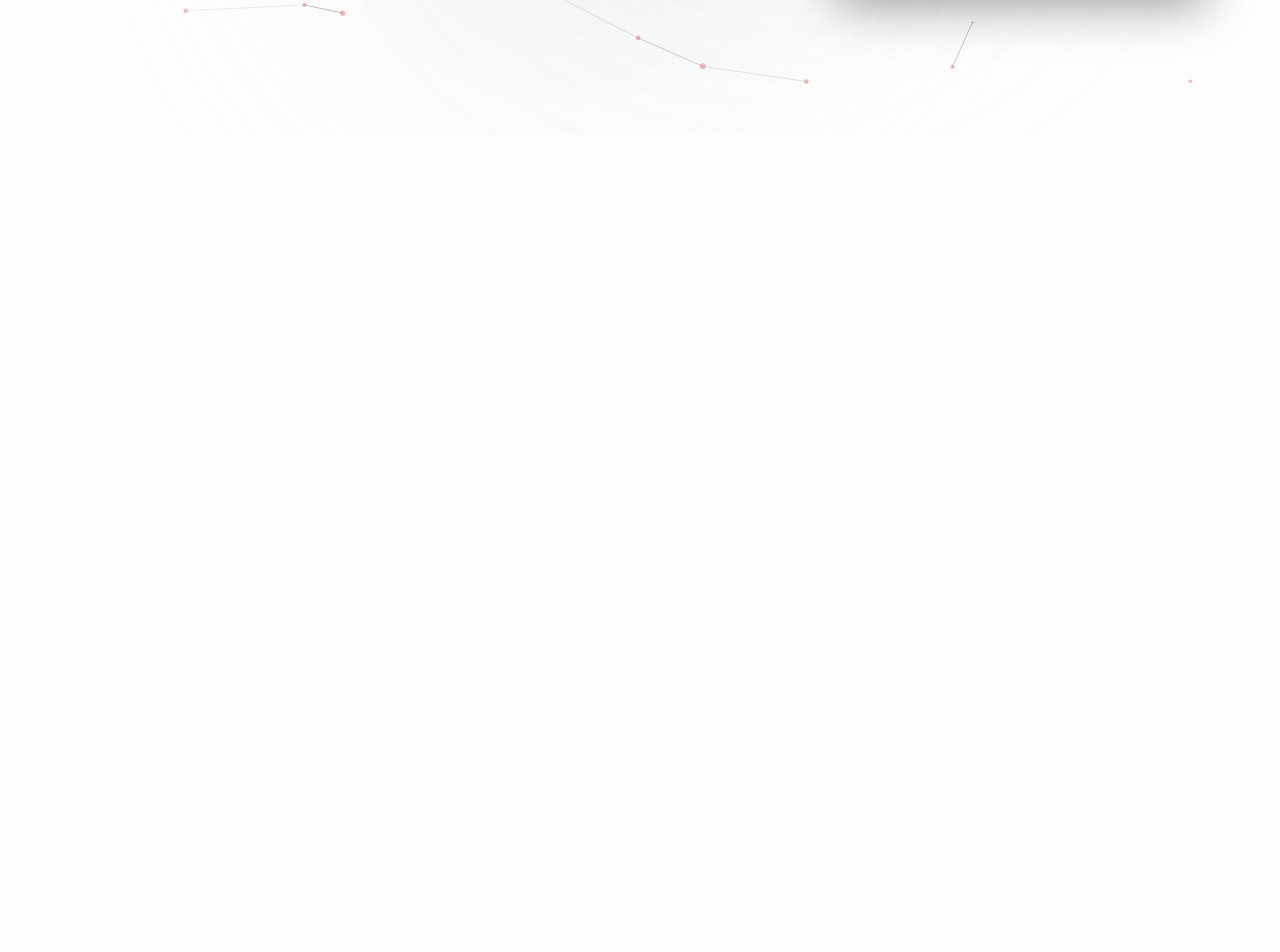
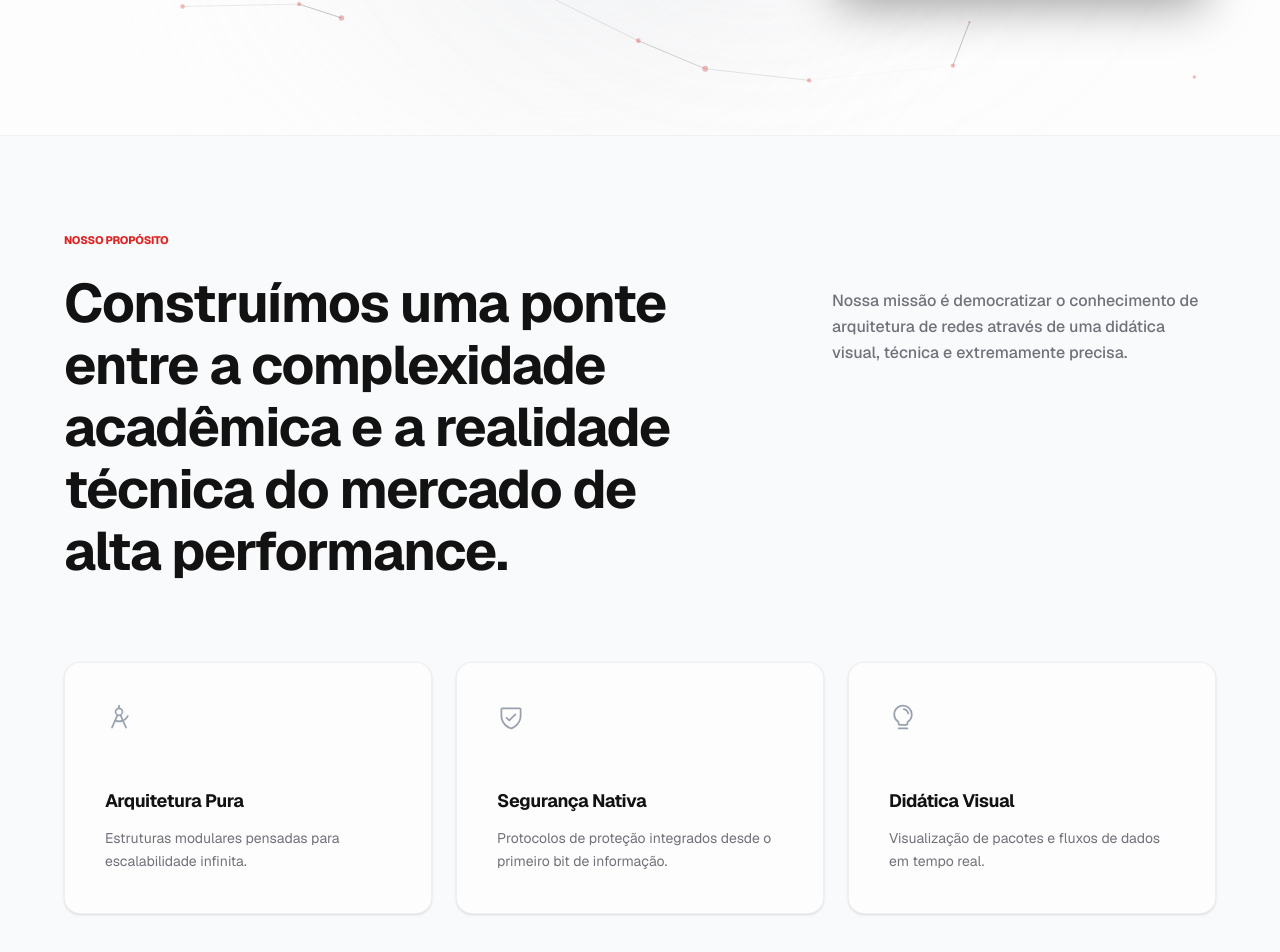
Before and after one commit to nunoguerra1/certificadora-comum, a Next.js app: page / in a window 1280 px wide. Shown: the part 689-1641 px from the top of the page. Before the commit the page ends 824 px from the top, so only its background shows below. Built offline with nearby package versions, Linux system fonts and the light colour scheme.

Commit message:
feat: adicionado seção de "proposito" com scroll suave

```diff
--- a/src/app/layout.tsx
+++ b/src/app/layout.tsx
@@ -13,8 +13,8 @@ const geistMono = Geist_Mono({
 });
 
 export const metadata: Metadata = {
-  title: "Create Next App",
-  description: "Generated by create next app",
+  title: "Rota Inicial | Redes de Alta Performance",
+  description: "A jornada definitiva para dominar a infraestrutura que conecta o mundo.",
 };
 
 export default function RootLayout({
@@ -24,8 +24,8 @@ export default function RootLayout({
 }>) {
   return (
     <html
-      lang="en"
-      className={`${geistSans.variable} ${geistMono.variable} h-full antialiased`}
+      lang="pt-BR"
+      className={`${geistSans.variable} ${geistMono.variable} h-full antialiased scroll-smooth`}
     >
       <body className="min-h-full flex flex-col">{children}</body>
     </html>
--- a/src/app/page.tsx
+++ b/src/app/page.tsx
@@ -1,11 +1,13 @@
 import { Header } from "@/components/Header";
 import { Hero } from "@/components/Hero";
+import { Proposito } from "@/components/Proposito";
 
 export default function Home() {
   return (
     <main className="min-h-screen flex flex-col">
       <Header />
       <Hero />
+      <Proposito />
     </main>
   );
 }
--- /dev/null
+++ b/src/components/Proposito.tsx
@@ -0,0 +1,66 @@
+'use client';
+
+import { CompassTool, ShieldCheck, Lightbulb } from "@phosphor-icons/react";
+
+export function Proposito() {
+    const cards = [
+        {
+            title: "Arquitetura Pura",
+            description: "Estruturas modulares pensadas para escalabilidade infinita.",
+            icon: <CompassTool size={28} weight="regular" className="text-gray-400 transition-colors duration-500 group-hover:text-foreground" />,
+        },
+        {
+            title: "Segurança Nativa",
+            description: "Protocolos de proteção integrados desde o primeiro bit de informação.",
+            icon: <ShieldCheck size={28} weight="regular" className="text-gray-400 transition-colors duration-500 group-hover:text-foreground" />,
+        },
+        {
+            title: "Didática Visual",
+            description: "Visualização de pacotes e fluxos de dados em tempo real.",
+            icon: <Lightbulb size={28} weight="regular" className="text-gray-400 transition-colors duration-500 group-hover:text-foreground" />,
+        }
+    ];
+
+    return (
+        < section id="proposito" className="relative z-10 w-full py-24 bg-gray-50 border-t border-border/40" >
+            <div className="mx-auto max-w-300 px-6">
+                <div className="flex flex-col lg:flex-row gap-12 justify-between items-start mb-20">
+                    <div className="max-w-2xl">
+                        <h4 className="text-[11px] font-extrabold tracking-[0.2em] text-accent uppercase mb-6">
+                            Nosso Propósito
+                        </h4>
+                        <h2 className="text-4xl sm:text-5xl lg:text-[54px] font-bold tracking-tight text-foreground leading-[1.15]">
+                            Construímos uma ponte entre a complexidade acadêmica e a realidade técnica do mercado de alta performance.
+                        </h2>
+                    </div>
+
+                    <div className="max-w-sm pt-2 lg:pt-14">
+                        <p className="text-base text-muted leading-relaxed font-medium">
+                            Nossa missão é democratizar o conhecimento de arquitetura de redes através de uma didática visual, técnica e extremamente precisa.
+                        </p>
+                    </div>
+                </div>
+
+                <div className="grid grid-cols-1 md:grid-cols-3 gap-6">
+                    {cards.map((card, index) => (
+                        <div
+                            key={index}
+                            className="group relative flex flex-col bg-background p-10 rounded-2xl border border-border/50 shadow-sm transition-all duration-500 hover:-translate-y-2 hover:shadow-xl hover:border-border"
+                        >
+                            <div className="mb-14 transition-transform duration-500 group-hover:scale-110">
+                                {card.icon}
+                            </div>
+                            <h3 className="text-lg font-bold text-foreground mb-3">
+                                {card.title}
+                            </h3>
+                            <p className="text-sm text-muted leading-relaxed">
+                                {card.description}
+                            </p>
+                        </div>
+                    ))}
+                </div>
+
+            </div>
+        </section >
+    );
+}
```
